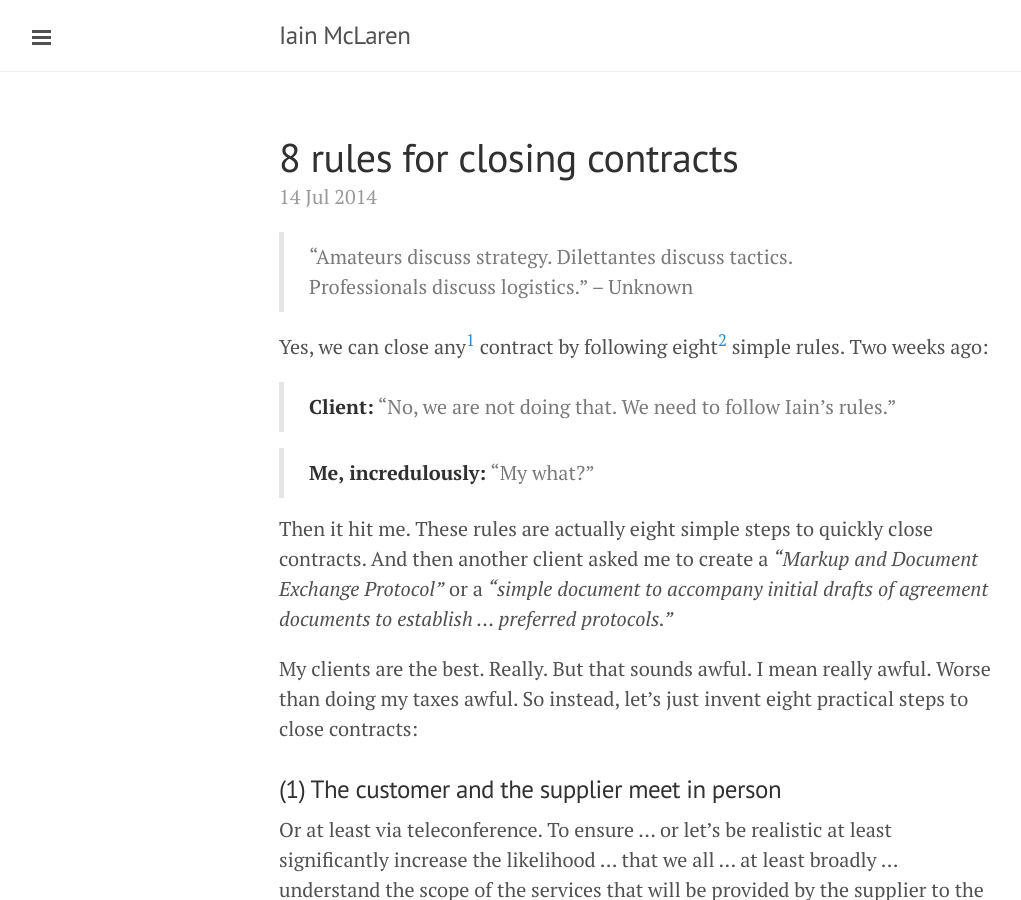
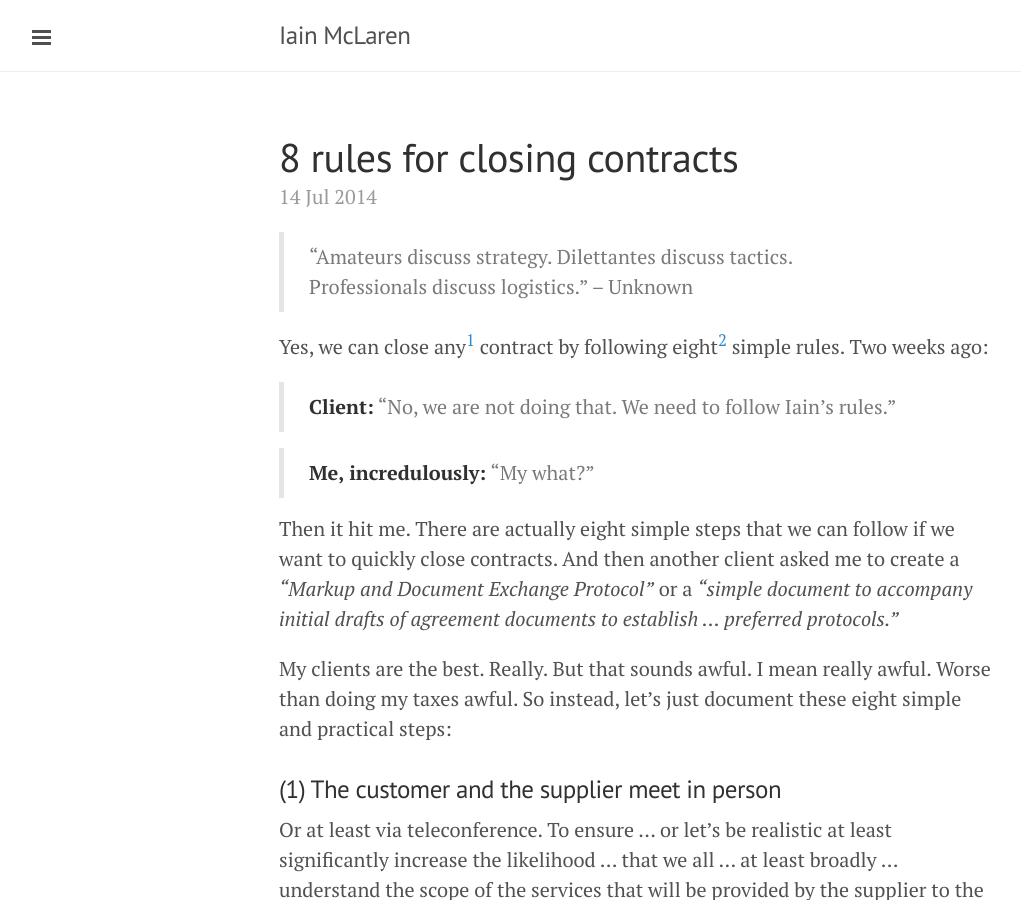
Before and after one commit to imclaren/blog, a Jekyll site: the page built from _posts/2014-07-14-8-steps.md, in a window 1280 px wide and 900 px high. Shown: the whole window, without its empty margins (1-1022 px from the left). Built offline with Jekyll 4.4.1, drawn with Linux system fonts in a browser that asks for light colours; Markdown is read by kramdown in place of the engine named in the settings.

Commit message:
Adding pages 24

```diff
--- a/_posts/2014-07-14-8-steps.md
+++ b/_posts/2014-07-14-8-steps.md
@@ -11,9 +11,9 @@
 
 > **Me, incredulously:** "My what?"
 
-Then it hit me.  These rules are actually eight simple steps to quickly close contracts.  And then another client asked me to create a *"Markup and Document Exchange Protocol"* or a *"simple document to accompany initial drafts of agreement documents to establish ... preferred protocols."*
+Then it hit me.  There are actually eight simple steps that we can follow if we want to quickly close contracts.  And then another client asked me to create a *"Markup and Document Exchange Protocol"* or a *"simple document to accompany initial drafts of agreement documents to establish ... preferred protocols."*
 
-My clients are the best.  Really.  But that sounds awful.  I mean really awful.  Worse than doing my taxes awful.  So instead, let's just invent eight practical steps to close contracts:
+My clients are the best.  Really.  But that sounds awful.  I mean really awful.  Worse than doing my taxes awful.  So instead, let's just document these eight simple and practical steps:
 
 ###(1) The customer and the supplier meet in person
 Or at least via teleconference.  To ensure ... or let's be realistic at least significantly increase the likelihood ... that we all ... at least broadly ... understand the scope of the services that will be provided by the supplier to the customer.
```
